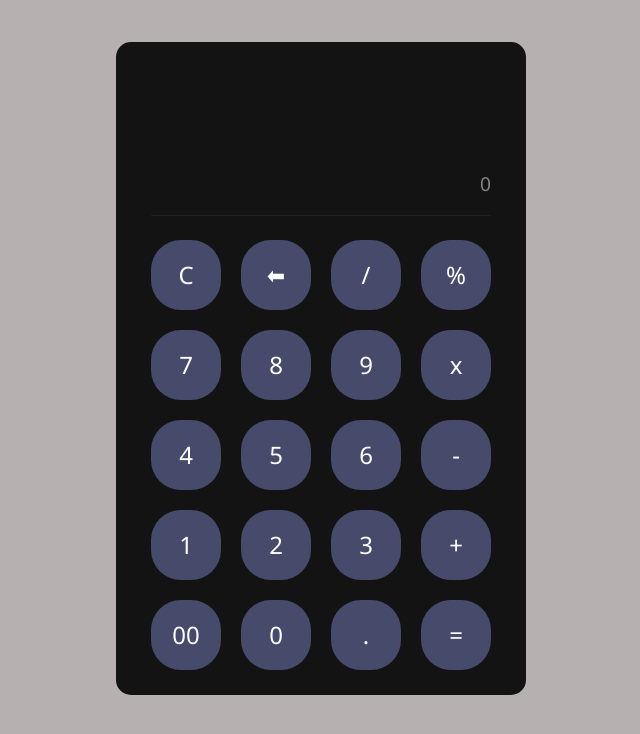
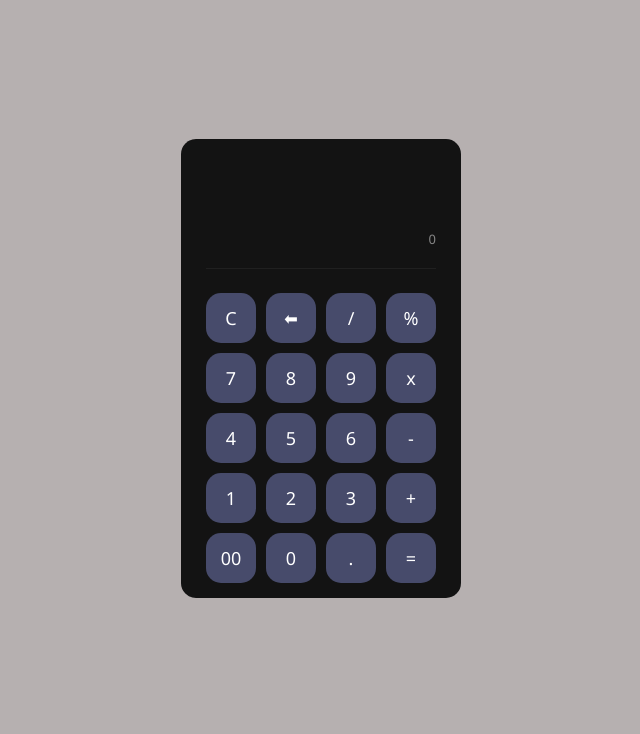
Before and after one commit to Tobimosh/Calculator, a plain HTML site: page index.html in a window 1280 px wide. Shown: the whole page, without its empty margins (319-959 px from the left). Drawn offline with Linux system fonts and the light colour scheme.

Commit message:
edited the size of the calculator

```diff
--- a/script.js
+++ b/script.js
@@ -24,6 +24,10 @@ buttons.forEach((btn) => {
 
         // To evaluate answer in real time
         if (btn.classList.contains('num_btn')) {
+            // changes the default number 0 in the answer container to the inputted number
+            if (answerContainer.innerHTML == "0") {
+                answerContainer.innerHTML = btn.value;
+              }
             answerScreen.innerHTML = eval(realTimeScreenValue.join(''));
         }
     }
--- a/style.css
+++ b/style.css
@@ -1,4 +1,5 @@
 * {
+  box-sizing: border-box;
   font-family: 'Segoe UI', Tahoma, Geneva, Verdana, sans-serif;
 }
 
@@ -12,11 +13,12 @@ body{
 
 .container{
   background-color: #131313;
+  max-width: 300px;
   height: auto;
   display: flex;
   flex-direction: column;
   justify-content: center;
-    padding: 25px 35px;
+  padding: 15px 25px;
   border-radius: 15px;
   user-select: none;
 }
@@ -26,18 +28,18 @@ body{
   margin: 3vh 0;
   display: grid;
   grid-template-columns: 100%;
-    grid-template-rows: repeat(2, minmax(40px, auto));
+  grid-template-rows: repeat(2, minmax(30px, auto));
   word-wrap: break-word;
-    padding-bottom: 20px;
+  padding-bottom: 10px;
   border-bottom: 1px rgba(128, 128, 128, 0.116) solid;
 }
 
 #Display-area .userInput {
   display: flex;
   text-align: right;
-    height: 8vh;
+  height: 6vh;
   color: white;
-    font-size: xx-large;
+  font-size: large;
   line-height: 2;
   word-wrap: break-word;
 }
@@ -45,25 +47,25 @@ body{
 #Display-area .answerContainer {
   text-align: right;
   color: rgba(150, 150, 150, 0.87);
-    height: 7px;
-    line-height: 3;
-    font-size: larger;
+  height: 4vh;
+  line-height: 2;
+  font-size: small;
 }
 
 .btns {
   display: grid;
-    grid: repeat(5, 70px) / repeat(4, 70px);
-    grid-row-gap: 20px;
-    grid-column-gap: 20px;
+  grid: repeat(5, 50px) / repeat(4, 50px);
+  grid-row-gap: 10px;
+  grid-column-gap: 10px;
 }
 
 .btns button {
   outline: none;
   border: none;
-    border-radius: 30px;
+  border-radius: 15px;
   background-color: #474b6b;
   color: #fff;
-    font-size: x-large;
+  font-size: large;
 }
 
 .btns .fun_btn {
```
Lines whose indentation alone changed are shown as unchanged.
